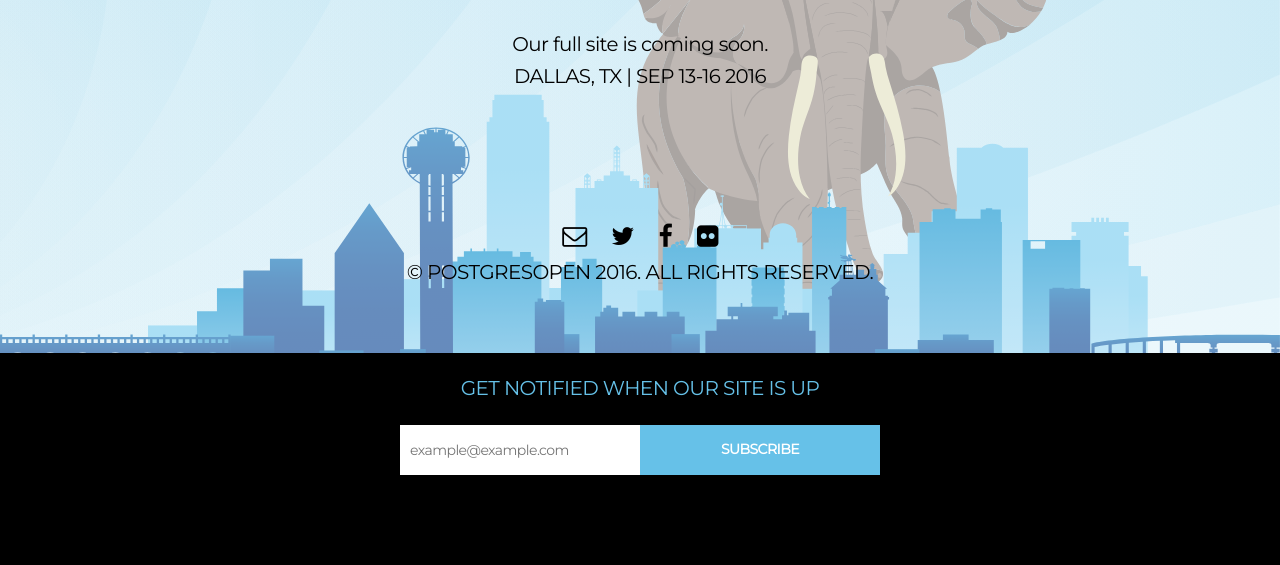
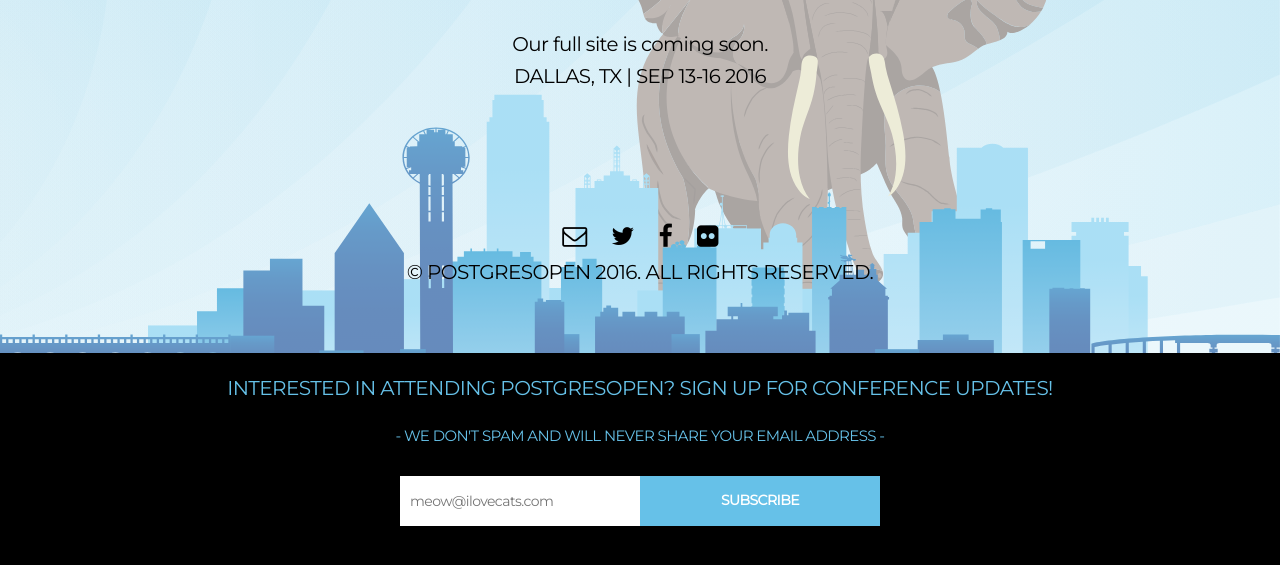
Before and after one commit to xenophenes/pgopen-splash2016, a plain HTML site: page index.html in a window 1280 px wide. Shown: the part 175-740 px from the top of the page. Drawn offline with Linux system fonts and the light colour scheme.

Commit message:
Changed text

```diff
--- a/assets/css/main.css
+++ b/assets/css/main.css
@@ -650,6 +650,13 @@
 			  text-transform: uppercase;
 			}
 
+			.disclosure {
+				color: #66C1E8;
+				font-size: 15px;
+				text-align: center;
+				text-transform: uppercase;
+			}
+
 			@media screen and (max-width: 736px) {
 
 				.texto {
--- a/index.html
+++ b/index.html
@@ -40,12 +40,15 @@
 			<!-- Subscription Bar -->
 				<div id="subscriptionbar">
 					<p class="texto">
-						Get notified when our site is up
+						Interested in attending PostgresOpen? Sign up for conference updates!
+					</p>
+					<p class="disclosure">
+						- We don't spam and will never share your email address -
 					</p>
 					<div class="Registro">
-						<form method="post" action="https://getform.org/f/70415a77-d632-4883-bf07-2e15d3f557da">
+						<form method="post" action="#">
 						<span class="fontawesome-envelope-alt"></span>
-						<input type="text" id="email" required placeholder="example@example.com" autocomplete="off">
+						<input type="text" id="email" required placeholder="meow@ilovecats.com" autocomplete="off">
 						<input type="submit" value="Subscribe" title="Subscribe">
 					</div>
 				</div>
```
